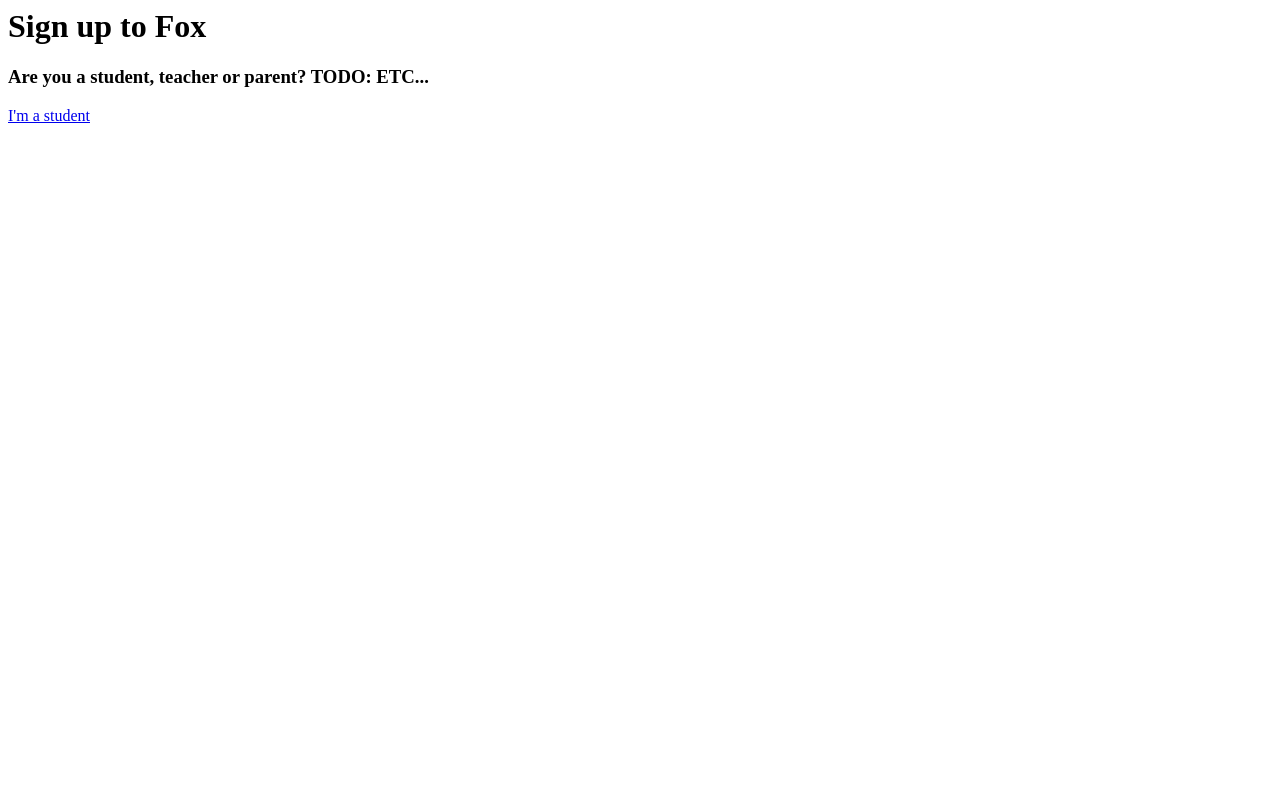
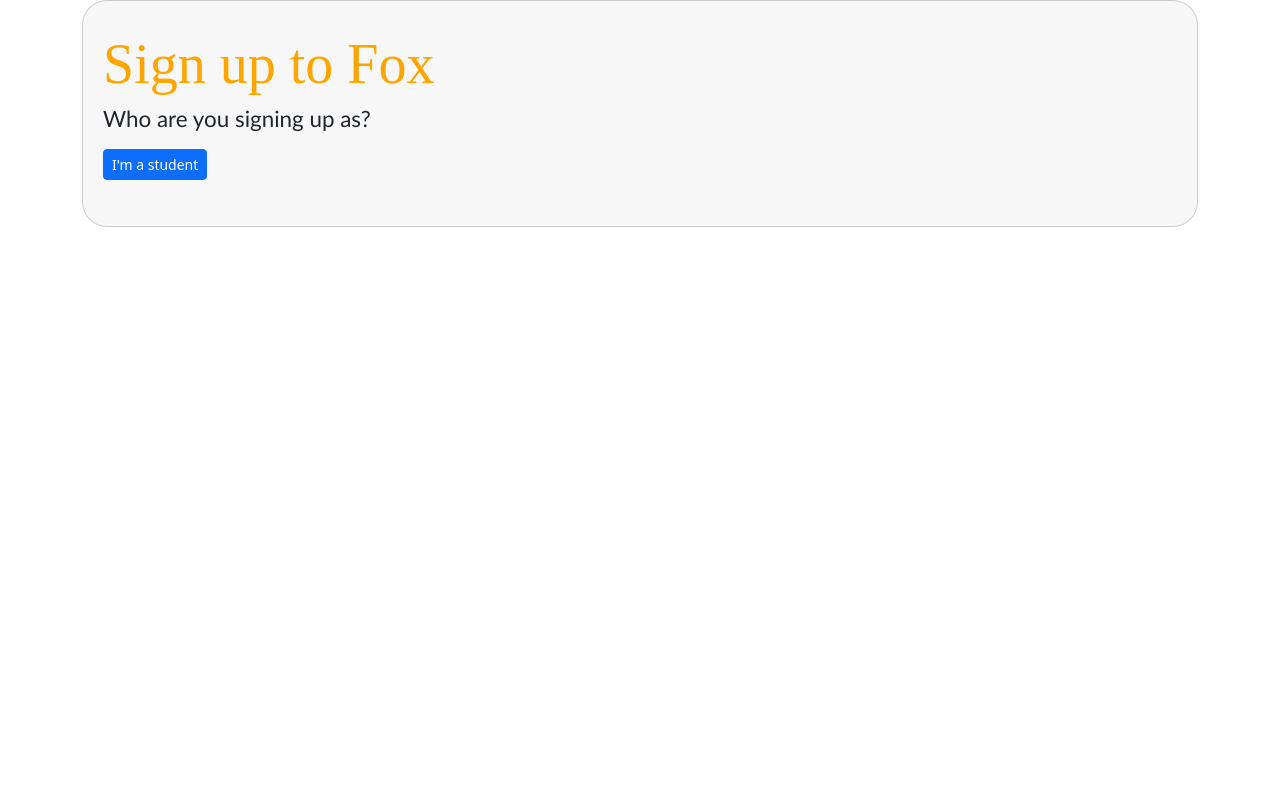
Before and after one commit to rqres/School-Management, a Django app: page /sign_up/ in a window 1280 px wide. Run offline with Django 4.2, Linux system fonts and the light colour scheme; some libraries are stand-ins or nearby versions.

Commit message:
format signup page with bootstrap

```diff
--- a/lessons/templates/sign_up.html
+++ b/lessons/templates/sign_up.html
@@ -1,14 +1,14 @@
-<html>
-
-<head>
-  <title>Fox sign up page</title>
-</head>
-
-<body>
-  <h1>Sign up to Fox</h1>
-  <h3> Are you a student, teacher or parent? TODO: ETC... </h3>
-  <p><a href="{% url 'sign_up_student' %}">I'm a student</a></p>
-</body>
-
-
-</html>
+{% extends 'base.html' %}
+{% block body %}
+<div class="container vh-100">
+  <div class="row h-100">
+    <div class="col-12">
+      <div class="card signup-card">
+        <h2 class="signup-title">Sign up to Fox</h2 >
+        <h4 class="signup-text">Who are you signing up as?</h4>
+        <p><a href='{% url 'sign_up_student' %}' class="btn btn-sm btn-primary mt-2">I'm a student</a></p>
+      </div>
+    </div>
+  </div>
+</div>
+{% endblock %}
--- a/lessons/templates/sign_up_student.html
+++ b/lessons/templates/sign_up_student.html
@@ -5,7 +5,7 @@
     <div class="col-12">
       <div class="card signup-card">
         <h2 class="signup-title">Sign up to Fox as a student</h2>
-        <p>Please sign up by filling the sign up form below</p>
+        <h4 class="signup-text">Please sign up by filling the sign up form below</h4>
         <form action="{% url 'sign_up_student' %}" method="post">
           {% csrf_token %}
           {% load widget_tweaks %}
--- a/static/custom.css
+++ b/static/custom.css
@@ -51,6 +51,11 @@ h2.signup-title {
 h3.home-text {
   font-size: 2rem;
   font-family: 'Arial Rounded MT';
+}
+
+h4.signup-text {
+  font-size: 1.4rem;
+  font-family: 'Optima';
 }
 
 .home-card {
```
